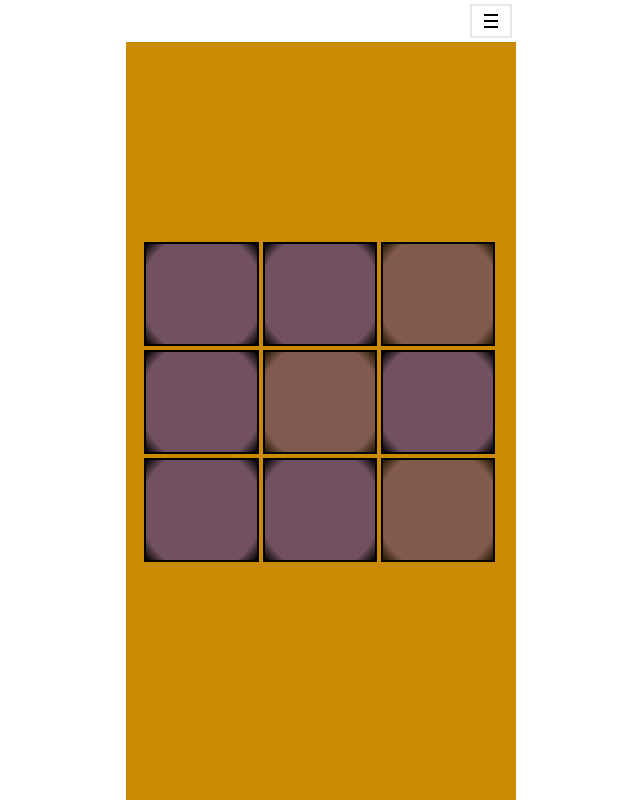
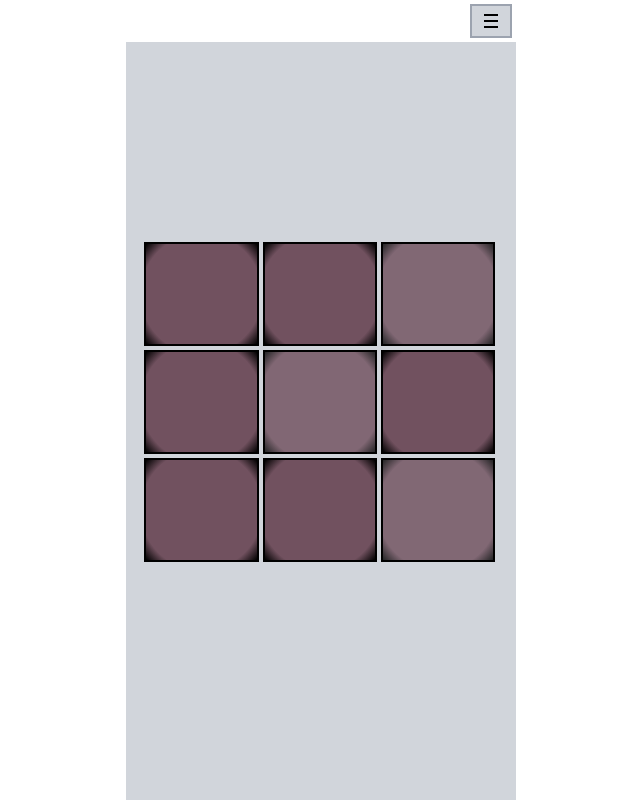
Before and after one commit to hihiyuru/interview-test, a Vue app: page / in a window 1280 px wide. Shown: the top 800 px of the page, without its empty margins (319-959 px from the left). Built offline with nearby package versions, Linux system fonts and the light colour scheme.

Commit message:
fix:修正背景顏色/修正navbar背景顏色

```diff
--- a/src/App.vue
+++ b/src/App.vue
@@ -54,7 +54,7 @@ onMounted(() => {
 </script>
 
 <template>
-  <div class="w-[390px] min-h-screen bg-yellow-600 m-auto relative flex items-center justify-center">
+  <div class="w-[390px] min-h-screen bg-gray-300 m-auto relative flex items-center justify-center">
     <Nav></Nav>
     <Animation></Animation>
   </div>
--- a/src/components/Nav.vue
+++ b/src/components/Nav.vue
@@ -41,7 +41,7 @@ onMounted(() => {
 <template>
     <div class="overflow-hidden">
         <header class="w-full bg-white absolute top-0 left-0 p-1 flex flex-row-reverse">
-            <button class="px-3 py-1 border-2 border-slate-600 bg-slate-400" @click="toggleNav()">
+            <button class="px-3 py-1 border-2 border-gray-400 bg-gray-300" @click="toggleNav()">
                 <div class="w-3.5">
                     <span class="h-0.5 w-full my-1 bg-black block"></span>
                     <span class="h-0.5 w-full my-1 bg-black block"></span>
```
